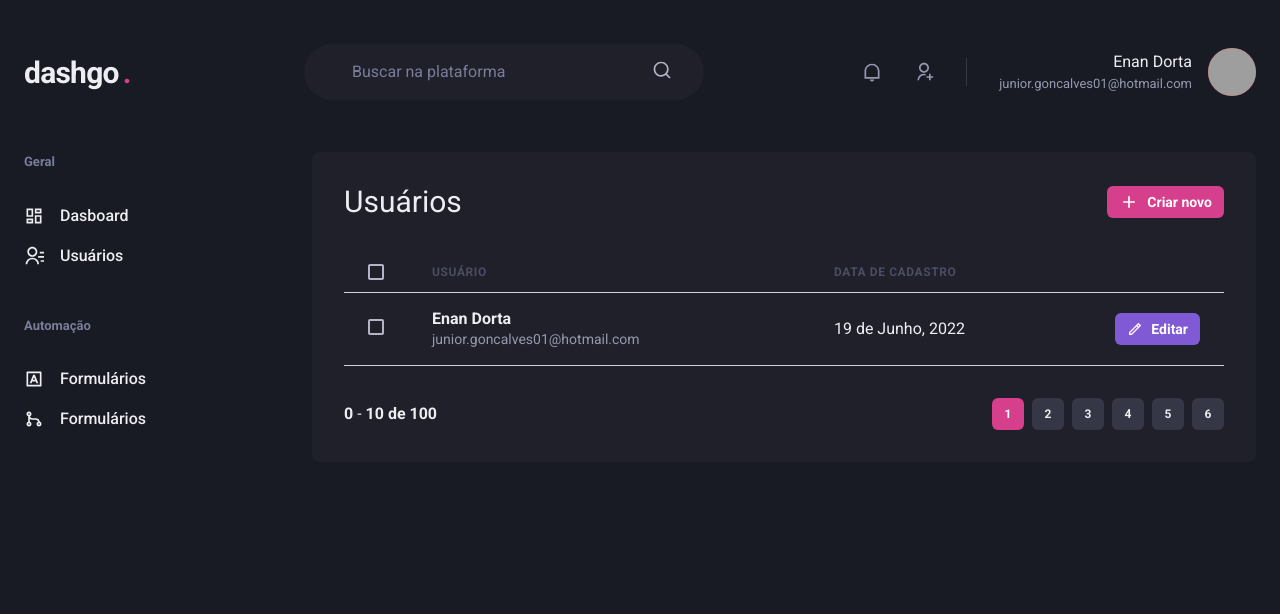
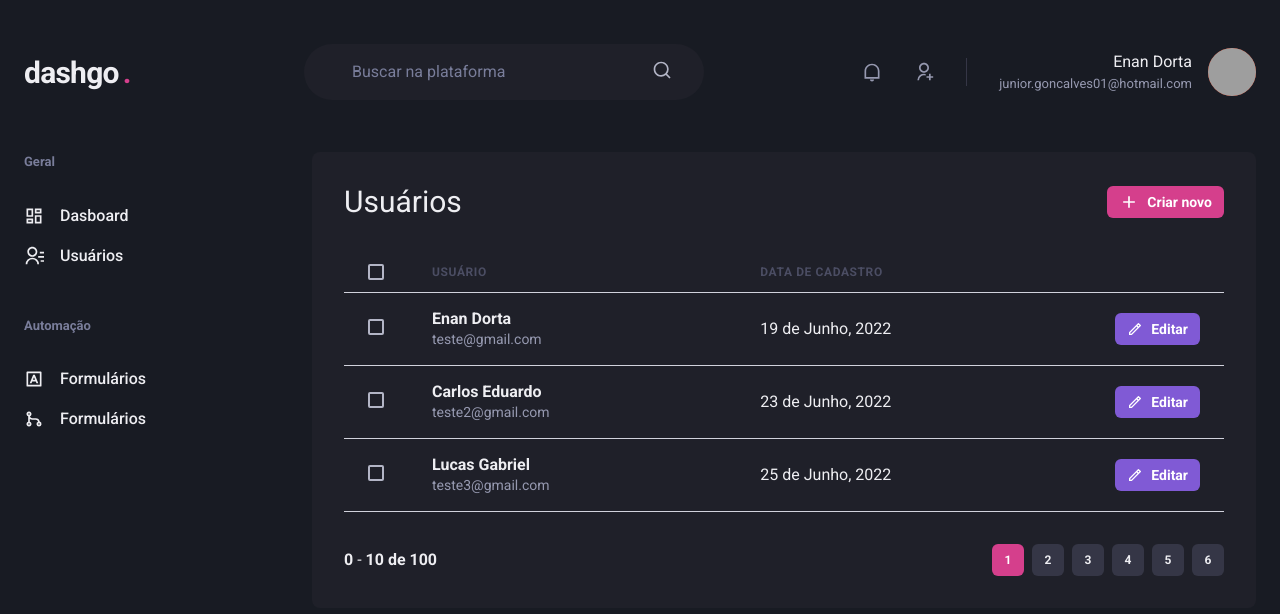
Before and after one commit to EnanDorta/dashgo, a Next.js app: page /users in a window 1280 px wide. Shown: the top 614 px of the page. Built offline with nearby package versions, Linux system fonts and the light colour scheme; grey boxes are pictures that could not be loaded.

Commit message:
listagem responsiva

```diff
--- a/src/components/Pagination/index.tsx
+++ b/src/components/Pagination/index.tsx
@@ -1,9 +1,10 @@
-import { HStack, Button, Box } from '@chakra-ui/react'
+import { Stack, HStack, Box } from '@chakra-ui/react'
 import PaginationItem from './PaginationItem'
 
 const Pagination = () => {
   return (
-    <HStack
+    <Stack
+      direction={["column", "row"]}
       spacing="6"
       mt="8"
       justify="space-between"
@@ -21,7 +22,7 @@ const Pagination = () => {
         <PaginationItem number={5}/>
         <PaginationItem number={6}/>
       </HStack>
-    </HStack>
+    </Stack>
   )
 }
 
--- a/src/pages/users/index.tsx
+++ b/src/pages/users/index.tsx
@@ -1,10 +1,14 @@
-import { Box, Button, Checkbox, Flex, Heading, Table, Tbody, Td, Th, Thead, Tr, Text, Icon } from "@chakra-ui/react";
+import { Box, Button, Checkbox, Flex, Heading, Table, Tbody, Td, Th, Thead, Tr, Text, Icon, useBreakpointValue } from "@chakra-ui/react";
 import { RiAddLine, RiPencilLine } from "react-icons/ri";
 import Header from "../../components/Header";
 import Pagination from "../../components/Pagination";
 import SideBar from "../../components/Sidebar";
 
 const UserList = () => {
+  const isWideVersion = useBreakpointValue({
+    base: false,
+    lg: true,
+  })
   return (
     <Box>
       <Header />
@@ -29,27 +33,28 @@ const UserList = () => {
           <Table>
             <Thead>
               <Tr>
-                <Th px="6" color="gray.300" width="8">
+                <Th px={["4", "4", "6"]} color="gray.300" width="8">
                   <Checkbox colorScheme="pink" />
                 </Th>
                 <Th>Usuário</Th>
-                <Th>Data de cadastro</Th>
+                { isWideVersion && <Th>Data de cadastro</Th> }
                 <Th width="8"></Th>
               </Tr>
             </Thead>
             <Tbody>
               <Tr>
-                <Td px="6">
+                <Td px={["4", "4", "6"]}>
                   <Checkbox colorScheme="pink" />
                 </Td>
                 <Td>
                   <Box>
                     <Text fontWeight="bold">Enan Dorta</Text>
-                    <Text fontSize="sm" color="gray.300">junior.goncalves01@hotmail.com</Text>
+                    <Text fontSize="sm" color="gray.300">teste@gmail.com</Text>
                   </Box>
                 </Td>
-                <Td>19 de Junho, 2022</Td>
+                { isWideVersion && <Td>19 de Junho, 2022</Td> }
                 <Td>
+               {isWideVersion &&
                 <Button
                     as="a"
                     size="sm"
@@ -59,6 +64,57 @@ const UserList = () => {
                   >
                     Editar
                   </Button>
+                }
+                </Td>
+              </Tr>
+              <Tr>
+                <Td px={["4", "4", "6"]}>
+                  <Checkbox colorScheme="pink" />
+                </Td>
+                <Td>
+                  <Box>
+                    <Text fontWeight="bold">Carlos Eduardo</Text>
+                    <Text fontSize="sm" color="gray.300">teste2@gmail.com</Text>
+                  </Box>
+                </Td>
+                { isWideVersion && <Td>23 de Junho, 2022</Td> }
+                <Td>
+                {isWideVersion &&
+                <Button
+                    as="a"
+                    size="sm"
+                    fontSize="sm"
+                    colorScheme="purple"
+                    leftIcon={<Icon as={RiPencilLine} fontSize="16" />}
+                  >
+                    Editar
+                  </Button>
+                }
+                </Td>
+              </Tr>
+              <Tr>
+                <Td px={["4", "4", "6"]}>
+                  <Checkbox colorScheme="pink" />
+                </Td>
+                <Td>
+                  <Box>
+                    <Text fontWeight="bold">Lucas Gabriel</Text>
+                    <Text fontSize="sm" color="gray.300">teste3@gmail.com</Text>
+                  </Box>
+                </Td>
+                { isWideVersion && <Td>25 de Junho, 2022</Td> }
+                <Td>
+                {isWideVersion &&
+                <Button
+                    as="a"
+                    size="sm"
+                    fontSize="sm"
+                    colorScheme="purple"
+                    leftIcon={<Icon as={RiPencilLine} fontSize="16" />}
+                  >
+                    Editar
+                  </Button>
+                }
                 </Td>
               </Tr>
             </Tbody>
```
Lines whose indentation alone changed are shown as unchanged.
